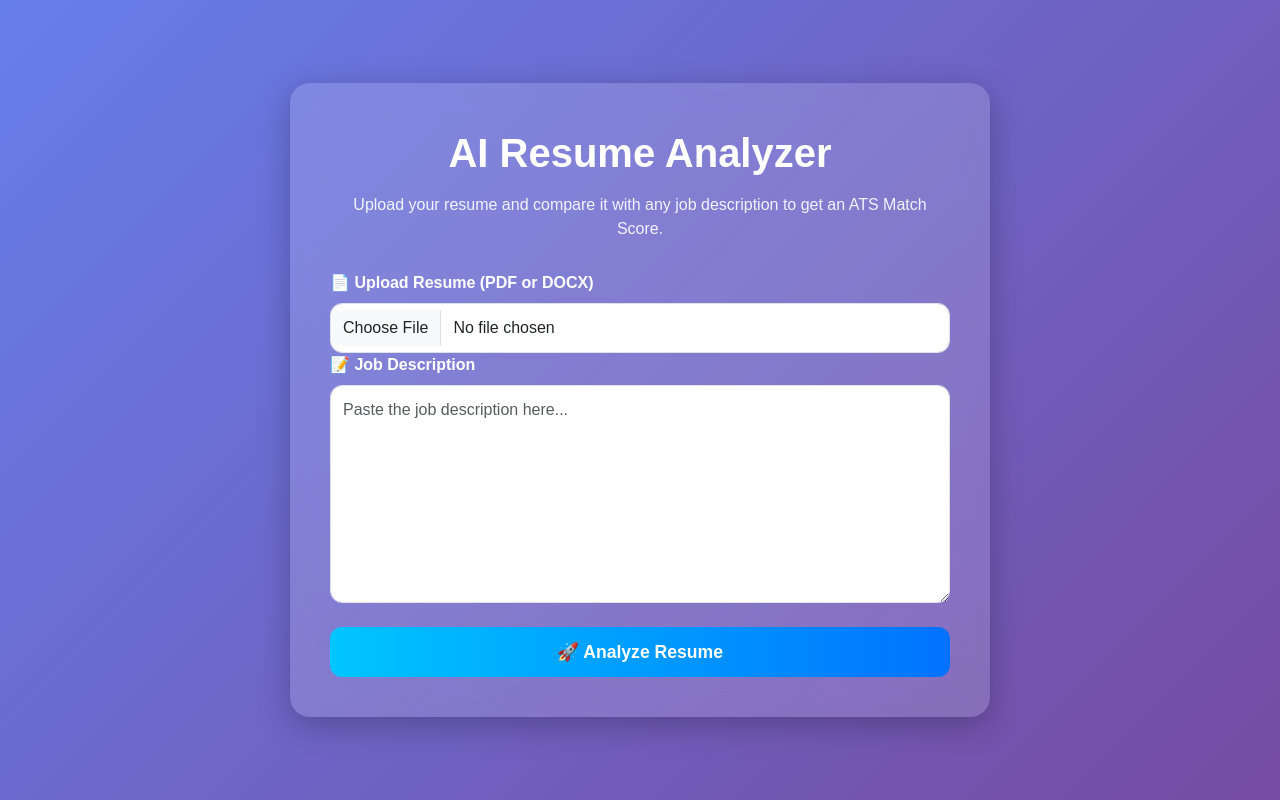
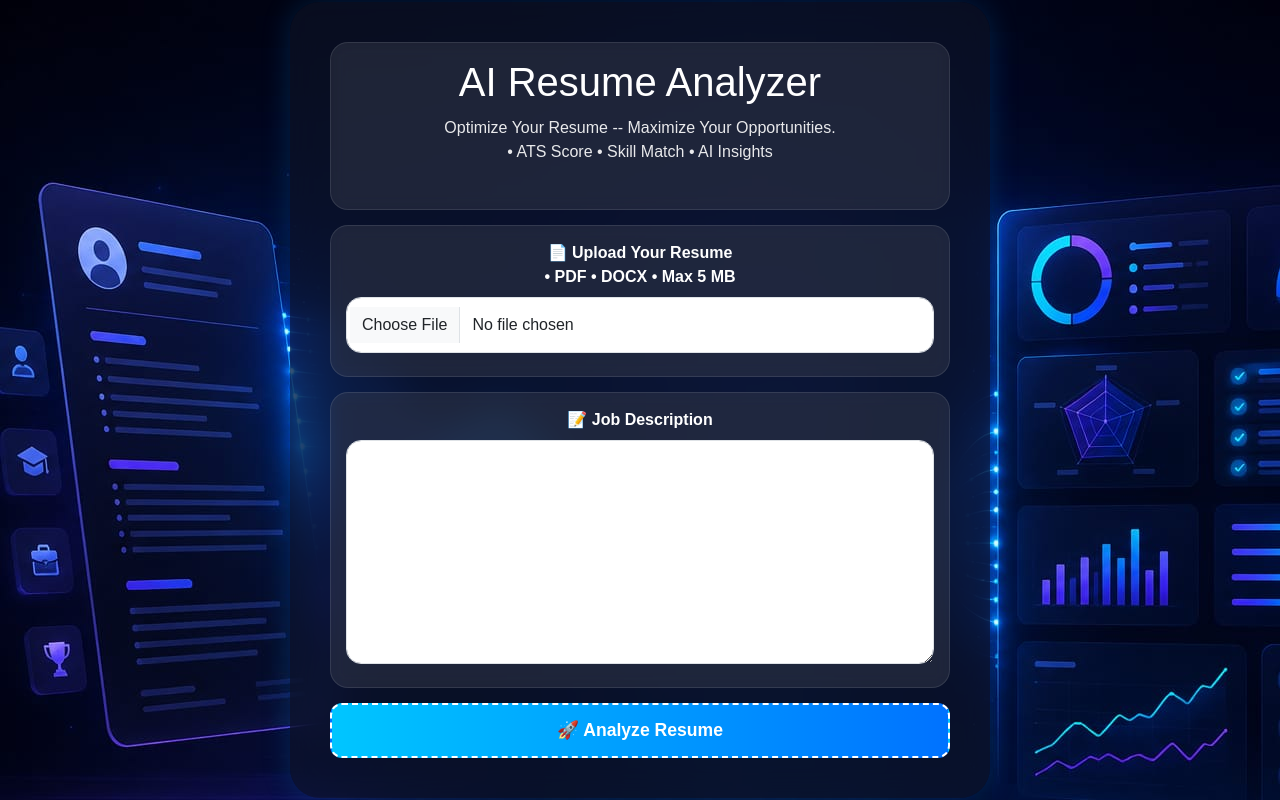
Before and after one commit to PavanKumaraTlari57/ATS-Resume-checker, a Flask app: page / in a window 1280 px wide. Run offline with Flask 3, Linux system fonts and the light colour scheme.

Commit message:
feat: finalize hompage UI

```diff
--- a/templates/index.html
+++ b/templates/index.html
@@ -10,7 +10,7 @@
     <style>
         body {
             min-height: 100vh;
-            background: linear-gradient(135deg, #667eea, #764ba2);
+            background-image: url("/static/index.jpeg");
             display: flex;
             justify-content: center;
             align-items: center;
@@ -18,21 +18,32 @@
         }
 
         .glass-card {
-            background: rgba(255, 255, 255, 0.15);
-            backdrop-filter: blur(12px);
-            -webkit-backdrop-filter: blur(12px);
-            border-radius: 20px;
+            background: rgba(15, 23, 42, 0.55);
+            backdrop-filter: blur(16px);
+            -webkit-backdrop-filter: blur(16px);
+            border-radius: 30px;
             padding: 40px;
             width: 100%;
             max-width: 700px;
-            box-shadow: 0 8px 32px rgba(0, 0, 0, 0.25);
+            box-shadow: 0 0 30px rgba(0, 150, 255, 0.2);
             color: white;
+
         }
+
+        .section-card{
+            background: rgba(255, 255, 255, 0.08);
+            border: 1px solid rgba(255, 255, 255, 0.1);
+            border-radius: 18px;
+            padding: 15px;
+            backdrop-filter: blur(8px);
+            color: #ffffff;
+            margin-bottom: 15px;
+        }
+
 
         .title {
             font-size: 2.5rem;
             font-weight: bold;
-            text-align: center;
             margin-bottom: 10px;
         }
 
@@ -47,19 +58,20 @@
         }
 
         .form-control {
-            border-radius: 12px;
-            padding: 12px;
+            border-radius: 15px;
+            padding: 15px;
         }
 
         .btn-custom {
             background: linear-gradient(90deg, #00c6ff, #0072ff);
-            border: none;
+            border: 2px dashed;
             border-radius: 12px;
             padding: 12px;
             font-size: 1.1rem;
             font-weight: bold;
             color: white;
             transition: 0.3s;
+            cursor: pointer;
         }
 
         .btn-custom:hover {
@@ -71,27 +83,41 @@
 <body>
 
 <div class="glass-card">
-    <div class="title">AI Resume Analyzer</div>
-    <div class="subtitle">
-        Upload your resume and compare it with any job description to get an ATS Match Score.
+    <div class="section-card">
+        <div class="title">
+                <h1 class="text-center mb-2">
+                    AI Resume Analyzer
+                </h1>
+        </div>
+
+
+        <div class="subtitle">
+            Optimize Your Resume -- Maximize Your Opportunities. <br>
+            • ATS Score • Skill Match • AI Insights <br>
+        </div>
     </div>
 
     <form method="POST" enctype="multipart/form-data">
 
-        <div class="pavan">
-            <label class="form-label">📄 Upload Resume (PDF or DOCX)</label>
-            <input type="file" name="resume" class="form-control" required>
+        <div class="section-card">
+            <div class="mb-2 text-center">
+                <label class="form-label">📄 Upload Your Resume <br>
+                • PDF • DOCX • Max 5 MB</label>
+                <input type="file" name="resume" class="form-control" required>
+            </div>
         </div>
 
-        <div class="mb-4">
-            <label class="form-label">📝 Job Description</label>
-            <textarea
+        <div class="section-card">
+            <div class="mb-2 text-center">
+                <label class="form-label">📝 Job Description</label>
+                <textarea
                 name="job_description"
                 class="form-control"
                 rows="8"
                 placeholder="Paste the job description here..."
-                required
-            ></textarea>
+                required>
+                </textarea>
+            </div>
         </div>
 
         <div class="d-grid">
--- a/templates/result.html
+++ b/templates/result.html
@@ -45,7 +45,6 @@
             border: 1px solid rgba(255, 255, 255, 0.1);
             border-radius: 18px;
             padding: 15px;
-            margin-bottom: 17px;
             backdrop-filter: blur(8px);
             color: #ffffff;
             margin-bottom: 15px;
```
Also changed, not shown: static/index.jpeg (added), static/logo.jpeg (added).
